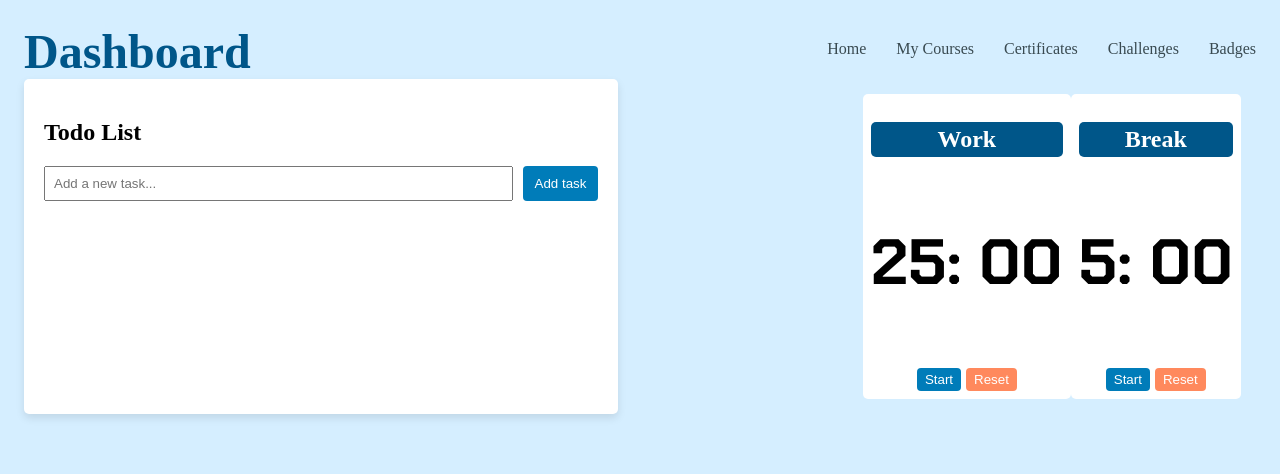
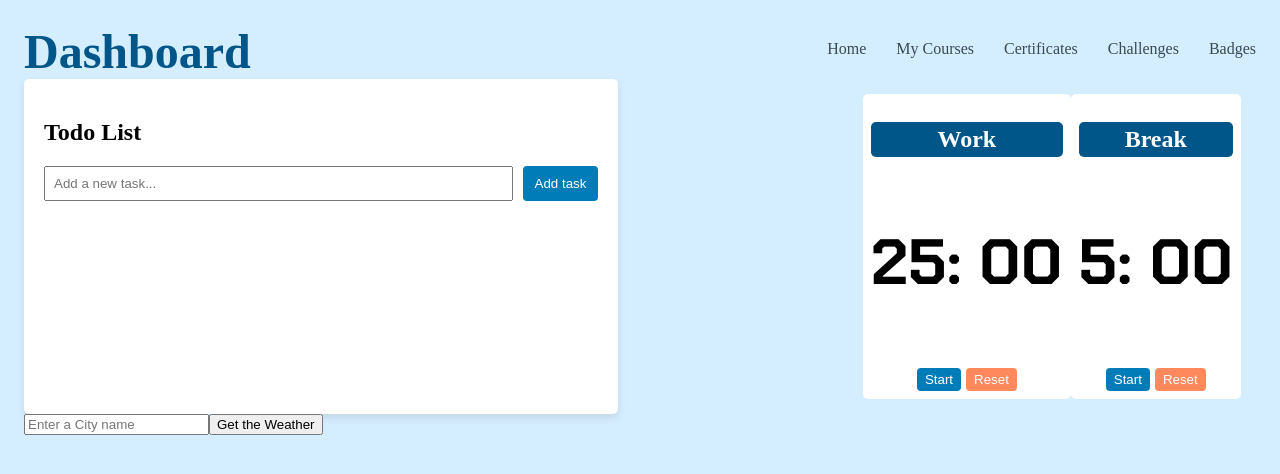
Before and after one commit to oduordaizy/10_days_of_reactjs, a React (Vite) app: page / in a window 1280 px wide. Shown: the top 474 px of the page. Built offline with nearby package versions, Linux system fonts and the light colour scheme.

Commit message:
Update: Called the weather component

```diff
--- a/src/App.tsx
+++ b/src/App.tsx
@@ -2,6 +2,7 @@ import './App.css'
 import Navbar from './components/Navbar'
 import Pomodoro from './components/Pomodoro'
 import TodoList from './components/TodoList'
+import Weather from './components/Weather'
 
 function App() {
 
@@ -12,8 +13,7 @@ function App() {
       <TodoList />
       <Pomodoro />
     </div>
-
-
+    <Weather/>
     </>
   )
 }
```
